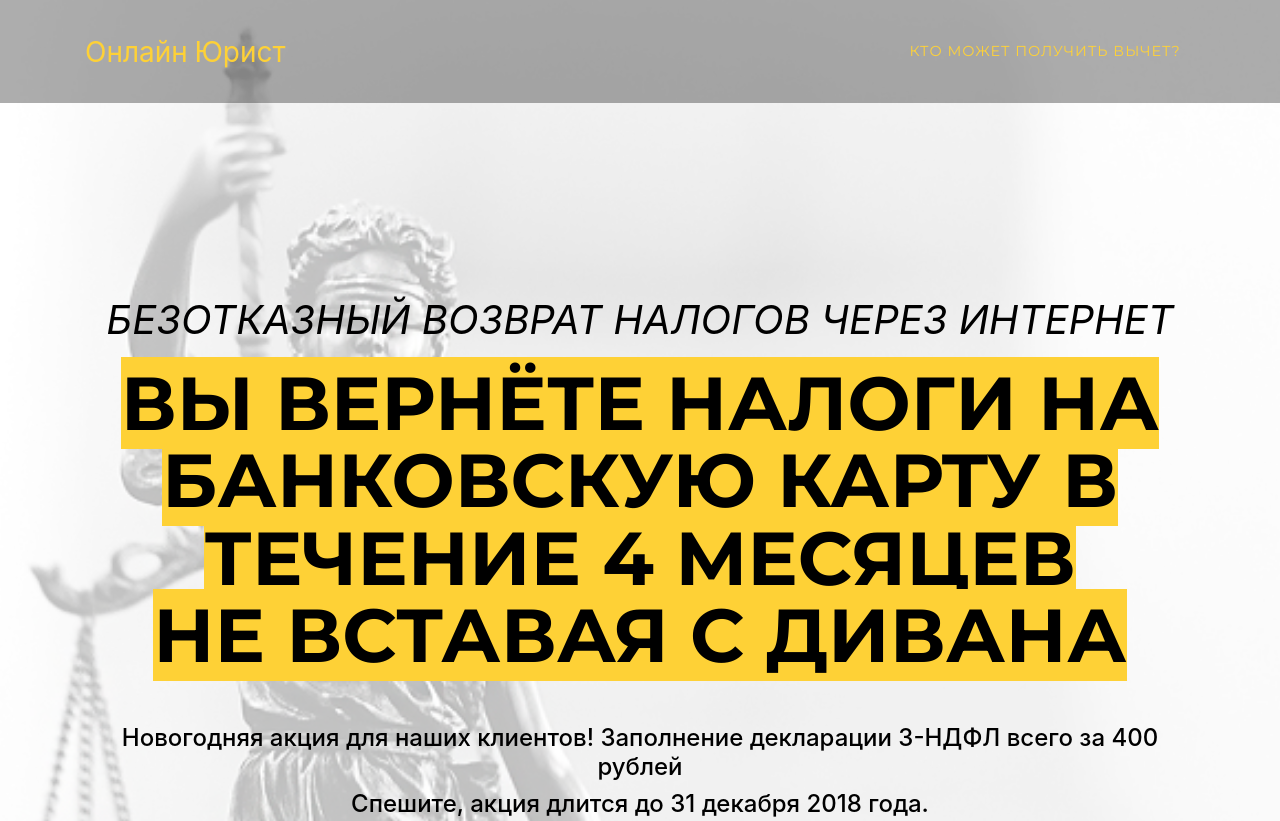
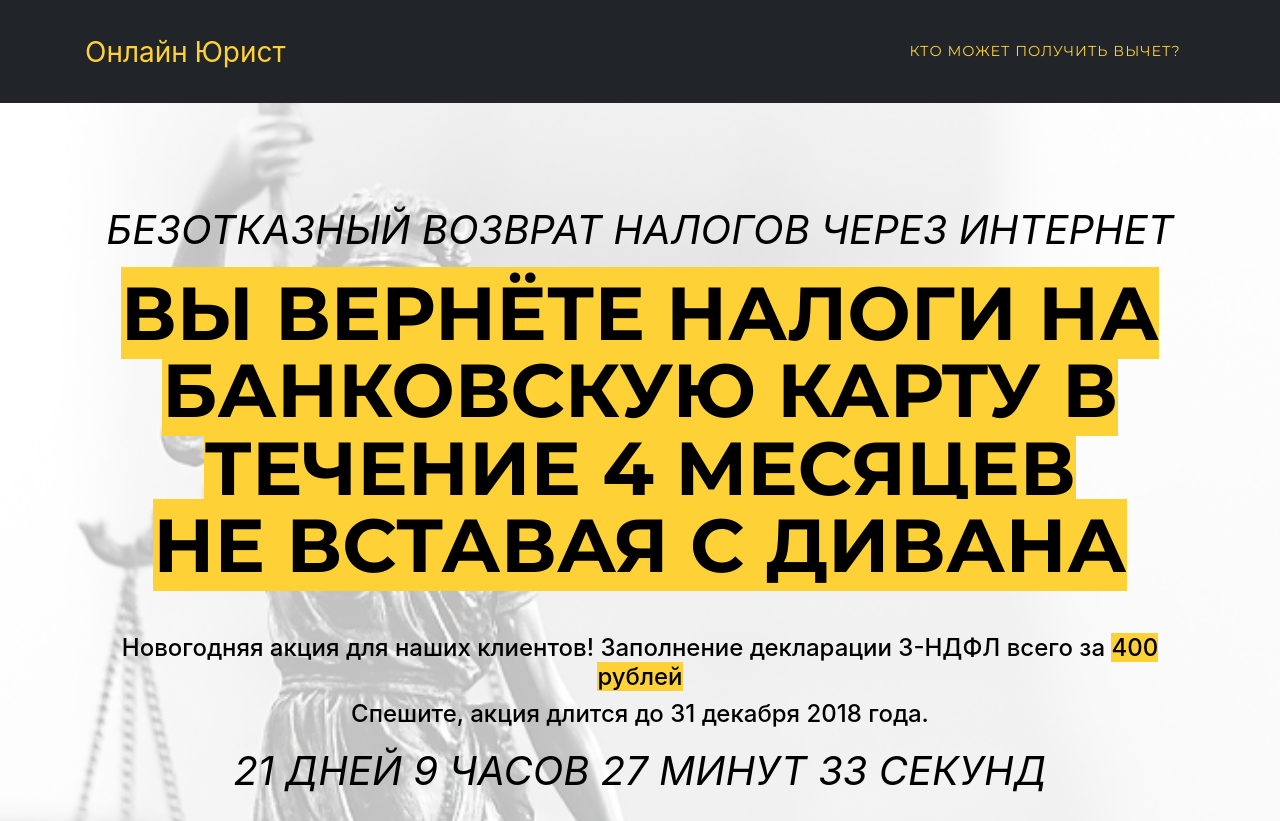
Before and after one commit to ivankhm/online-jurist.github.io, a website with bundled scripts: page index.html in a window 1280 px wide. Shown: the top 821 px of the page. Built offline with nearby package versions, Linux system fonts and the light colour scheme; a web font is replaced by a local one.

Commit message:
scss editing

```diff
--- a/index.html
+++ b/index.html
@@ -51,7 +51,7 @@
         <div class="intro-text">
           <div class="intro-lead-in">БЕЗОТКАЗНЫЙ ВОЗВРАТ НАЛОГОВ ЧЕРЕЗ ИНТЕРНЕТ</div>
           <div class="intro-heading text-uppercase"><span>Вы вернёте налоги на банковскую карту в течение 4 месяцев<br> не вставая с дивана</span></div>
-          <h4>Новогодняя акция для наших клиентов! Заполнение декларации 3-НДФЛ всего за 400 рублей</h4>
+          <h4>Новогодняя акция для наших клиентов! Заполнение декларации 3-НДФЛ всего за <span>400 рублей</span></h4>
           <h4>Спешите, акция длится до 31 декабря 2018 года.</h4>
           <div class="intro-lead-in text-uppercase">
             <p id="timer"></p>
@@ -124,7 +124,7 @@
       <div class="container">
         <div class="row">
           <div class="col-md-4">
-            <span class="copyright">Copyright &copy; Your Website 2018</span>
+            <span class="copyright">Все права защищены &copy; Online Юрист 2018</span>
           </div>
           <div class="col-md-4">
             <ul class="list-inline social-buttons">
@@ -148,10 +148,7 @@
           <div class="col-md-4">
             <ul class="list-inline quicklinks">
               <li class="list-inline-item">
-                <a href="#">Privacy Policy</a>
-              </li>
-              <li class="list-inline-item">
-                <a href="#">Terms of Use</a>
+                <a target="_blank" href="https://consultant365.ru/binbank/%D0%9F%D0%BE%D0%BB%D0%B8%D1%82%D0%B8%D0%BA%D0%B0%20%D0%B2%20%D0%BE%D1%82%D0%BD%D0%BE%D1%88%D0%B5%D0%BD%D0%B8%D0%B8%20%D0%BE%D0%B1%D1%80%D0%B0%D0%B1%D0%BE%D1%82%D0%BA%D0%B8%20%D0%9F%D0%94%D0%BD.pdf">Политика обработки персональных данных</a>
               </li>
             </ul>
           </div>
--- a/scss/_global.scss
+++ b/scss/_global.scss
@@ -37,7 +37,7 @@ section {
     margin-bottom: 15px;
   }
   h3.section-subheading {
-    font-size: 16px;
+    font-size: 22px;
     font-weight: 400;
     font-style: italic;
     margin-bottom: 75px;
--- a/scss/_masthead.scss
+++ b/scss/_masthead.scss
@@ -1,12 +1,9 @@
 // Styling for the masthead
 header.masthead {
   text-align: center;
-  color: white;
-  background-image: url('../img/header-bg.jpg');
-  background-repeat: no-repeat;
-  background-attachment: scroll;
-  background-position: center center;
-  background-size: cover;
+  color: black;
+  position: relative;
+
   .intro-text {
     padding-top: 150px;
     padding-bottom: 100px;
@@ -24,12 +21,35 @@ header.masthead {
       margin-bottom: 25px;
       @include heading-font;
     }
+    span {
+      display: inline;
+      line-height: 103%;
+      background-color: $primary;
+      z-index: -1;
+    }
+  }
+  &:after {
+    content: "";
+    background-image: url("../img/header-bg-fem.jpg");
+    background-repeat: no-repeat;
+    background-attachment: scroll;
+    background-position: center center;
+    background-size: cover;
+    opacity: 0.3;
+
+    content: "";
+    top: 0;
+    left: 0;
+    bottom: 0;
+    right: 0;
+    position: absolute;
+    z-index: -1;
   }
 }
 @media(min-width:768px) {
   header.masthead {
     .intro-text {
-      padding-top: 300px;
+      padding-top: 210px;
       padding-bottom: 200px;
       .intro-lead-in {
         font-size: 40px;
--- a/scss/_navbar.scss
+++ b/scss/_navbar.scss
@@ -46,7 +46,7 @@
     -moz-transition: padding-top 0.3s, padding-bottom 0.3s;
     transition: padding-top 0.3s, padding-bottom 0.3s;
     border: none;
-    background-color: transparent;
+  //  background-color: transparent;
     .navbar-brand {
       font-size: 1.75em;
       -webkit-transition: all 0.3s;
```
Also changed, not shown: css/agency.css, 1 other file.
